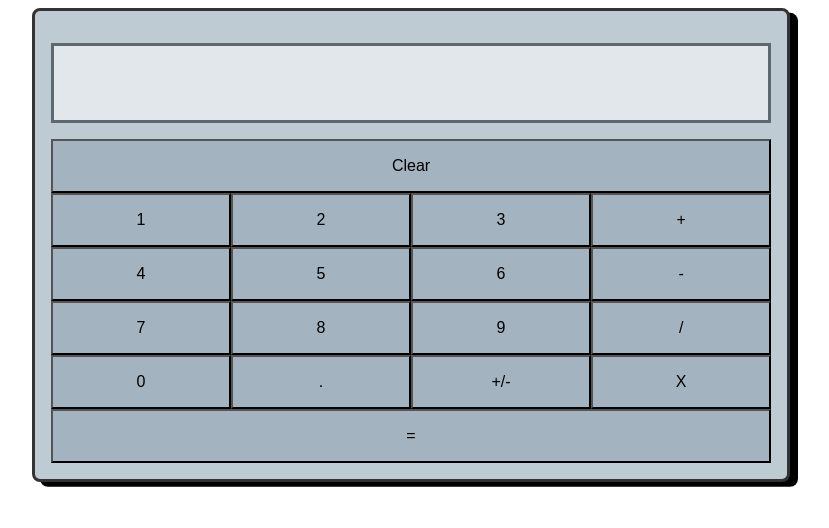
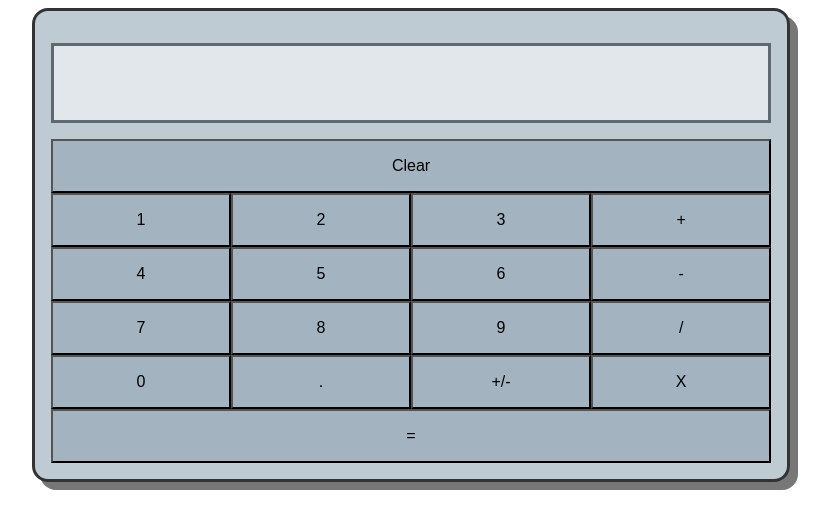
Before and after one commit to GrinMaxwell/Weekend2FancyCalculator, a plain HTML site: page index.html in a window 1280 px wide. Shown: the whole page, without its empty margins (229-1058 px from the left). Drawn offline with Linux system fonts and the light colour scheme.

Commit message:
box shadow

```diff
--- a/styles/main.scss
+++ b/styles/main.scss
@@ -9,8 +9,8 @@ form{
   @include row(table);
   padding: 1rem;
   border: 3px solid #333333;
-  border-radius: 0.5rem;
-  box-shadow: 0.5rem 0.3rem 0;
+  border-radius: 1rem;
+  box-shadow: 0.5rem 0.5rem 0 0rem #777777;
   div{
     display: block;
     height: 5rem;
```
Also changed, not shown: main.css, 2 other files.
